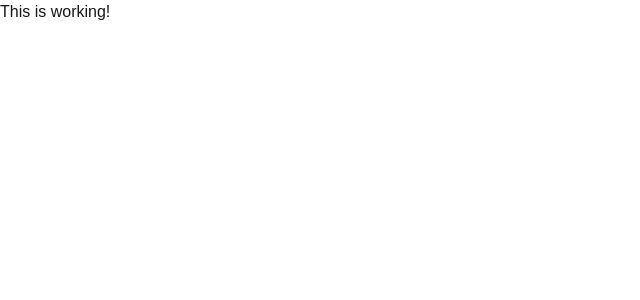
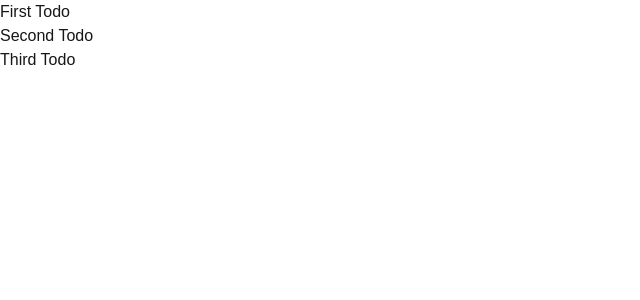
Before and after one commit to 11amanraj/to-do-latest, a Next.js app: page / in a window 1280 px wide. Shown: the top 300 px of the page, without its empty margins (0-640 px from the left). Built offline with nearby package versions, Linux system fonts and the light colour scheme.

Commit message:
added todo list element

```diff
--- a/app/page.tsx
+++ b/app/page.tsx
@@ -1,7 +1,45 @@
+'use client'
+
+import { useState } from "react";
+
+interface todo {
+  id: string,
+  text: string,
+  completed: boolean,
+}
+
 export default function Home() {
+  const [todos, setTodos] = useState<todo[]>([
+    {
+      id: Math.random().toString(),
+      text: 'First Todo',
+      completed: false
+    },
+    {
+      id: Math.random().toString(),
+      text: 'Second Todo',
+      completed: true
+    },
+    {
+      id: Math.random().toString(),
+      text: 'Third Todo',
+      completed: false
+    }
+  ])
+
+  const addTodoHandler = () => {}
+  const completeTodoHandler = () => {}
+  const deleteTodoHandler = () => {}
+
   return (
     <div>
-      This is working!
+      <ul>
+        {todos.map(todo => {
+          return (
+            <li key={todo.id}>{todo.text}</li>
+          )
+        })}
+      </ul>
     </div>
   );
 }
```
